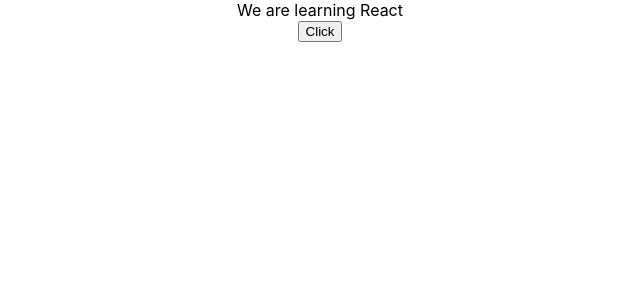
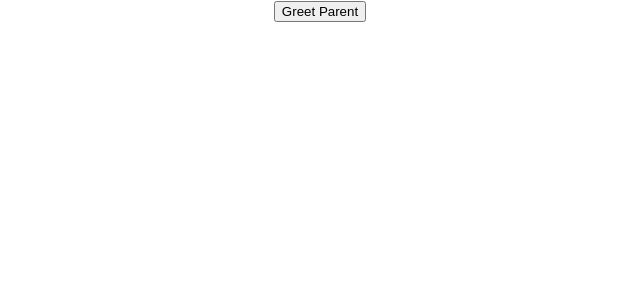
Before and after one commit to mukesh-mahato/Learn-React, a React (Create React App) app: page / in a window 1280 px wide. Shown: the top 300 px of the page, without its empty margins (320-960 px from the left). Built offline with nearby package versions, Linux system fonts and the light colour scheme.

Commit message:
props as method

```diff
--- a/src/App.js
+++ b/src/App.js
@@ -8,11 +8,13 @@
 import FunctionClick from './Components/FunctionClick';
 import ClassClick from './Components/ClassClick';
 import EventBind from './Components/EventBind';
+import ParentComponent from './Components/ParentComponent';
 
 function App() {
   return (
     <div className="App">
-      <EventBind />
+      <ParentComponent />
+      {/* <EventBind /> */}
       {/* <ClassClick /> */}
       {/* <FunctionClick/> */}
       {/* <SetStateCounter /> */}
--- /dev/null
+++ b/src/Components/ChildComponent.js
@@ -0,0 +1,11 @@
+import React from 'react'
+
+function ChildComponent() {
+  return (
+    <div>
+      <button>Greet Parent</button>
+    </div>
+  )
+}
+
+export default ChildComponent
--- a/src/Components/EventBind.js
+++ b/src/Components/EventBind.js
@@ -33,7 +33,7 @@
         {/* <button onClick={() => this.clickHandler()}>Click</button> */}
         {/* Approach-3: Binding in the class Constructor*/}
         {/* <button onClick={this.clickHandler}>Click</button> */}
-        {/* Use an Arrow function as a class property */}
+        {/* Approach-4: Use an Arrow function as a class property */}
         <button onClick={this.clickHandler}>Click</button>
       </div>
     )
--- /dev/null
+++ b/src/Components/ParentComponent.js
@@ -0,0 +1,28 @@
+import React, { Component } from 'react'
+import ChildComponent from './ChildComponent'
+
+class ParentComponent extends Component {
+
+    constructor(props) {
+      super(props)
+
+      this.state = {
+         parentName: 'Parent'
+      }
+      this.greetParent = this.greetParent.bind(this)
+    }
+
+    greetParent(){
+        alert(`Hello ${this.state.parentName}`)
+    }
+
+  render() {
+    return (
+      <div>
+        <ChildComponent />
+      </div>
+    )
+  }
+}
+
+export default ParentComponent
```
